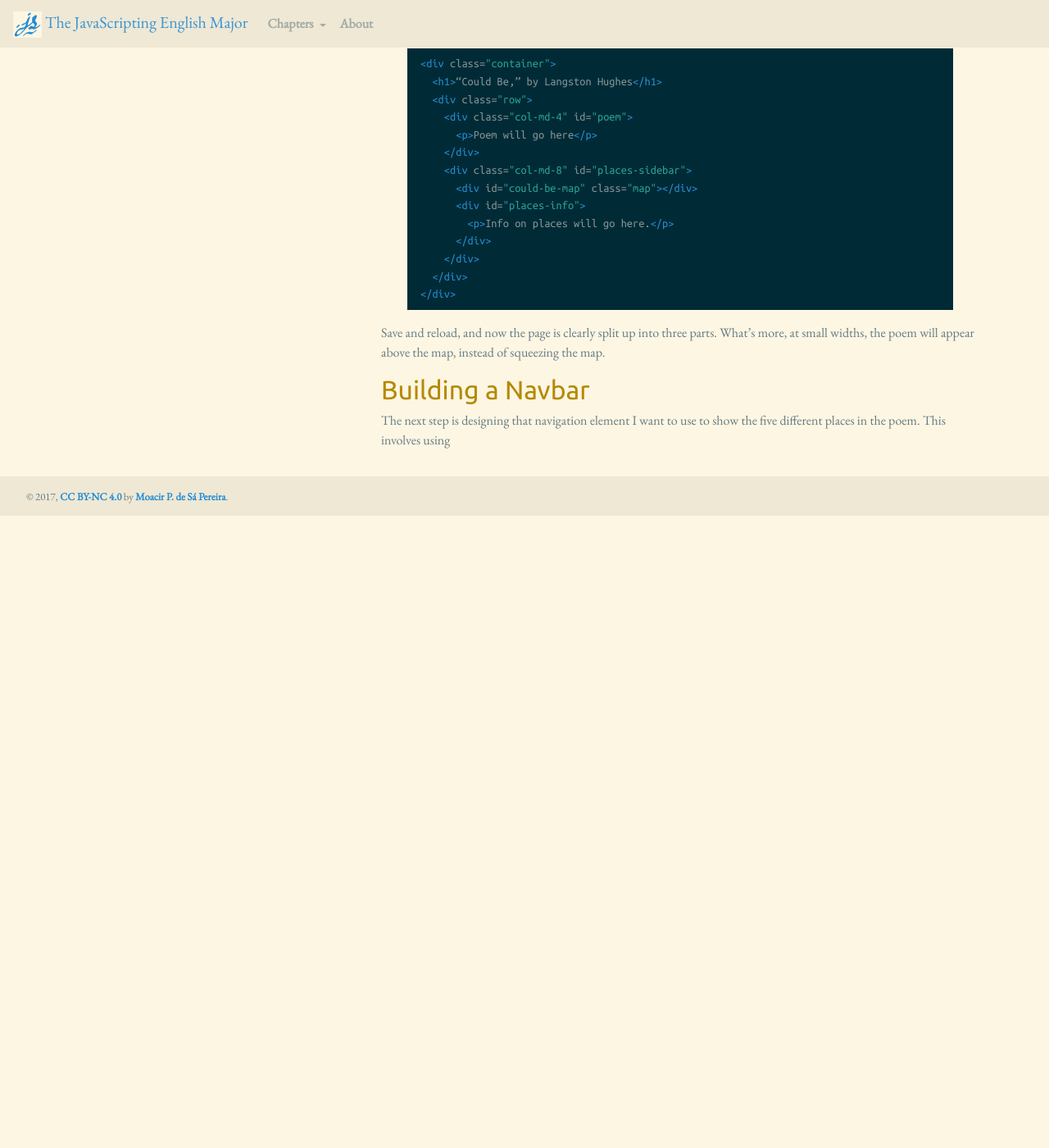
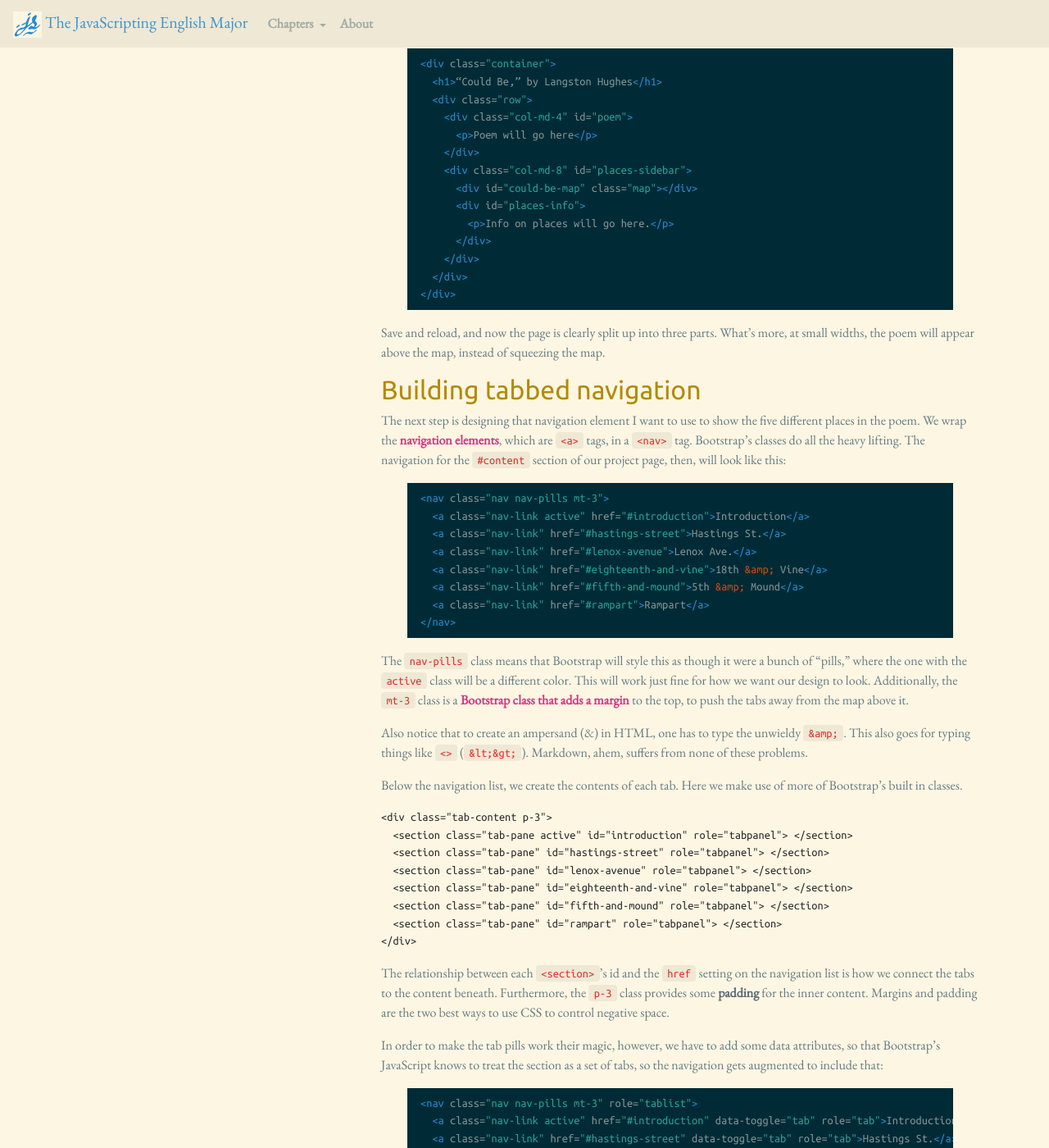
Before and after one commit to muziejus/javascripting-english-major, a Jekyll site: the page built from 13-bootstrap.md, in a window 1280 px wide and 1400 px high, scrolled down 915 px. Shown: the whole window at 82% size. Built offline with Jekyll 4.4.1, drawn with Linux system fonts in a browser that asks for light colours; nearby versions of some CDN libraries; before the commit the page ends 1545 px from its top, so only the background shows below that; some of the changed text lies outside the part shown.

````diff
--- a/13-bootstrap.md
+++ b/13-bootstrap.md
@@ -8,6 +8,7 @@
 will let you conceive of how you want your project to look and present the
 content you are creating.
 
+<section id="wireframing">
 ## Wireframing
 
 Web designers typically undergo a step called **wireframing**, which involves
@@ -36,7 +37,9 @@
 has a navigation bar atop it listing all five locations.  Bootstrap, luckily,
 has tools to help us visualize a simple structure like what is in my head
 
-## The Bootstrap Grid
+</section>
+<section id="bootstrap-grid">
+## The Bootstrap grid
 
 Grids help organize visual content. When items on the page (including a
 webpage) do not line up, the page can be confusing and tiring to read. In
@@ -80,7 +83,86 @@
 more, at small widths, the poem will appear above the map, instead of
 squeezing the map.
 
-## Building a Navbar
+</section>
+<section id="tabbed-navigation">
+## Building tabbed navigation
 
 The next step is designing that navigation element I want to use to show the
-five different places in the poem. This involves using
+five different places in the poem. We wrap the [navigation
+elements](https://v4-alpha.getbootstrap.com/components/navs/#base-nav), which
+are `<a>` tags, in a `<nav>` tag. Bootstrap’s classes do all the heavy
+lifting. The navigation for the `#content` section of our project page, then,
+will look like this:
+
+```html
+<nav class="nav nav-pills mt-3">
+  <a class="nav-link active" href="#introduction">Introduction</a>
+  <a class="nav-link" href="#hastings-street">Hastings St.</a>
+  <a class="nav-link" href="#lenox-avenue">Lenox Ave.</a>
+  <a class="nav-link" href="#eighteenth-and-vine">18th &amp; Vine</a>
+  <a class="nav-link" href="#fifth-and-mound">5th &amp; Mound</a>
+  <a class="nav-link" href="#rampart">Rampart</a>
+</nav>
+```
+
+The `nav-pills` class means that Bootstrap will style this as though it were a
+bunch of “pills,” where the one with the `active` class will be a different
+color. This will work just fine for how we want our design to look.
+Additionally, the `mt-3` class is a [Bootstrap class that adds a
+**margin**](https://v4-alpha.getbootstrap.com/utilities/spacing/) to the
+top, to push the tabs away from the map above it.
+
+Also notice that to create an ampersand (&) in HTML, one has to type the
+unwieldy `&amp;`. This also goes for typing things like `<>` (`&lt;&gt;`).
+Markdown, ahem, suffers from none of these problems.
+
+Below the navigation list, we create the contents of each tab. Here we make
+use of more of Bootstrap’s built in classes.
+
+```HTML
+<div class="tab-content p-3">
+  <section class="tab-pane active" id="introduction" role="tabpanel"> </section>
+  <section class="tab-pane" id="hastings-street" role="tabpanel"> </section>
+  <section class="tab-pane" id="lenox-avenue" role="tabpanel"> </section>
+  <section class="tab-pane" id="eighteenth-and-vine" role="tabpanel"> </section>
+  <section class="tab-pane" id="fifth-and-mound" role="tabpanel"> </section>
+  <section class="tab-pane" id="rampart" role="tabpanel"> </section>
+</div>
+```
+The relationship between each `<section>`’s id and the `href` setting on the
+navigation list is how we connect the tabs to the content beneath.
+Furthermore, the `p-3` class provides some **padding** for the inner content.
+Margins and padding are the two best ways to use CSS to control negative
+space.
+
+In order to make the tab pills work their magic, however, we have to add some
+data attributes, so that Bootstrap’s JavaScript knows to treat the section as
+a set of tabs, so the navigation gets augmented to include that:
+
+```html
+<nav class="nav nav-pills mt-3" role="tablist">
+  <a class="nav-link active" href="#introduction" data-toggle="tab" role="tab">Introduction</a>
+  <a class="nav-link" href="#hastings-street" data-toggle="tab" role="tab">Hastings St.</a>
+  <a class="nav-link" href="#lenox-avenue" data-toggle="tab" role="tab">Lenox Ave.</a>
+  <a class="nav-link" href="#eighteenth-and-vine" data-toggle="tab" role="tab">18th &amp; Vine</a>
+  <a class="nav-link" href="#fifth-and-mound" data-toggle="tab" role="tab">5th &amp; Mound</a>
+  <a class="nav-link" href="#rampart" data-toggle="tab" role="tab">Rampart</a>
+</nav>
+```
+
+</section>
+<section id="markdown-sections">
+## Populating the sections with Markdown content
+
+The `<section>`s hold all of the content for this project are currently empty,
+so I will write one markdown file for each. I’ll then use a variation on the
+`$.ajax()` method we used in the [previous chapter](/12-markdown) to feed the
+content into the tabs. Importantly, however, every Markdown document has the
+same name as the id of its corresponding `<section>`.
+
+
+
+
+</section>
+<section id="exercises">
+## Exercises
````
